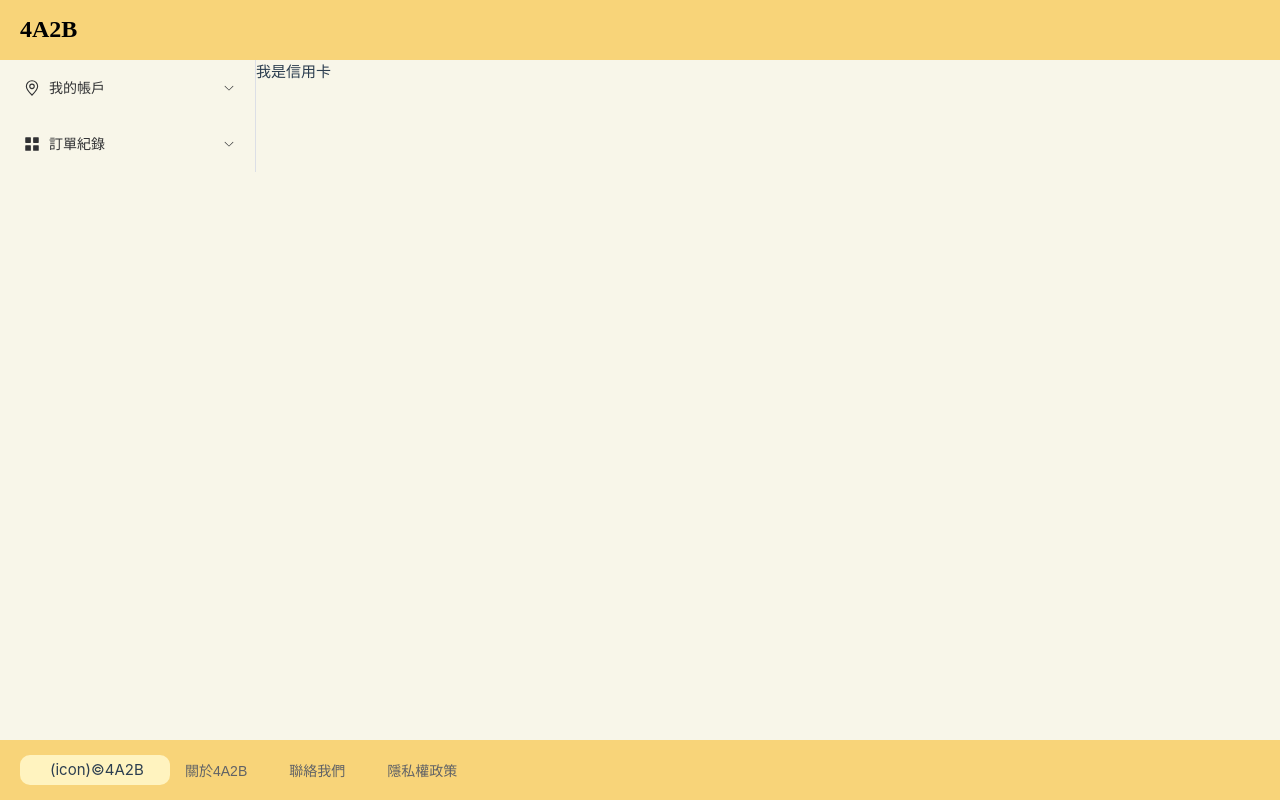
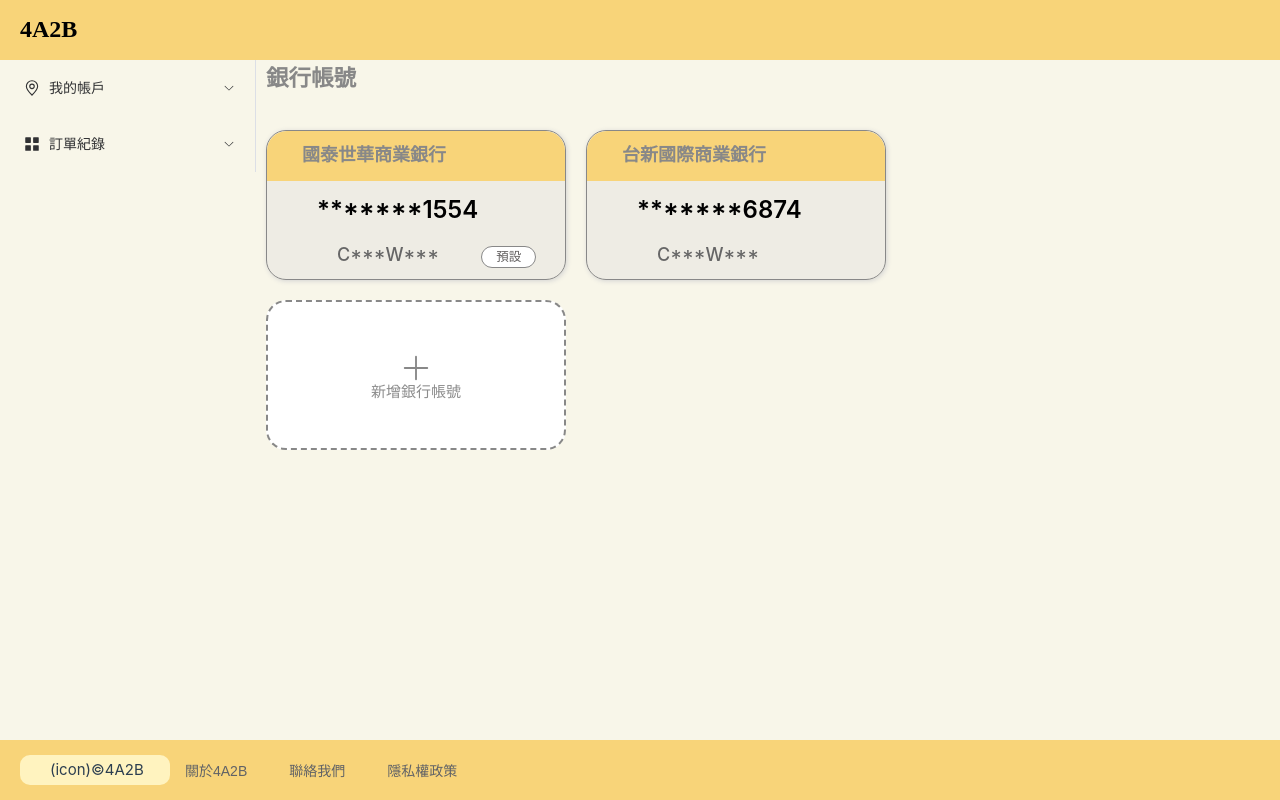
Before and after one commit to whiskyting/member_web, a Vue app: page /creditcard in a window 1280 px wide. Built offline with nearby package versions, Linux system fonts and the light colour scheme.

Commit message:
feat : new creditcard and change petitem

```diff
--- a/src/views/creditcard.vue
+++ b/src/views/creditcard.vue
@@ -1,7 +1,278 @@
 <template>
-    <div class="">
-        我是信用卡
+    <div class="base hw">
+      <header>
+        <h2>銀行帳號</h2>
+      </header>
+      <br />
+      <main>
+        <div class="bankcard-display">
+          <div class="bankcard-area">
+            <div class="bankcard">
+              <div class="card-head">
+                <span class="bankname">國泰世華商業銀行</span>
+              </div>
+              <div class="card-body">
+                <div class="bank-num">*******1554</div>
+                <div class="account-area">
+                  <div class="account-name">C***W***</div>
+                  <div class="default-pos">
+                    <div class="default-mark">預設</div>
+                  </div>
+                </div>
+              </div>
+            </div>
+          </div>
 
+          <div class="bankcard-area">
+            <div class="bankcard">
+              <div class="card-head">
+                <span class="bankname">台新國際商業銀行</span>
+              </div>
+              <div class="card-body">
+                <div class="bank-num">*******6874</div>
+                <div class="account-area">
+                  <div class="account-name">C***W***</div>
+                </div>
+              </div>
+            </div>
+          </div>
+        </div>
+        <div style="padding: 10px">
+          <div class="add-bankcard">
+            <div class="button">
+              <el-button text @click="addBankAccout = true">
+                <el-icon size="30" color="#888"><Plus /></el-icon>
+              </el-button>
+            </div>
+            <div class="create">新增銀行帳號</div>
+          </div>
+        </div>
+      </main>
     </div>
 
+    <el-dialog v-model="addBankAccout" title="新增銀行帳號" width="35%" align-center>
+      <el-form :model="form" hide-required-asterisk="false">
+        <el-form-item
+          label="真實姓名"
+          :label-width="formLabelWidth"
+          prop="name"
+          :rules="[{ required: true, message: '*此欄不能為空' }]"
+        >
+          <el-input v-model="form.name" autocomplete="off" />
+        </el-form-item>
+        <el-form-item
+          label="身分證字號"
+          :label-width="formLabelWidth"
+          prop="id"
+          :rules="[{ required: true, message: '*此欄不能為空' }]"
+        >
+          <el-input v-model="form.id" autocomplete="off" />
+        </el-form-item>
+        <el-form-item label="銀行名稱" :label-width="formLabelWidth">
+          <el-select v-model="form.bank" placeholder="請選擇銀行" placement="right-start">
+            <el-scrollbar>
+              <el-option label="中國信託商業銀行" value="822" />
+              <el-option label="中垂郵政股份有限公司" value="700" />
+              <el-option label="臺灣銀行" value="004" />
+              <el-option label="國泰世華商業銀行" value="013" />
+              <el-option label="永豐商業銀行" value="807" />
+              <el-option label="渣打國際商業銀行" value="052" />
+              <el-option label="玉山商業銀行" value="808" />
+              <el-option label="兆豐國際商業銀行" value="017" />
+              <el-option label="匯豐（台灣）商業銀行" value="081" />
+              <el-option label="台北冨邦商業銀行" value="012" />
+              <el-option label="台新國際商業銀行" value="812" />
+              <el-option label="合作金庫商業銀行" value="006" />
+            </el-scrollbar>
+          </el-select>
+        </el-form-item>
+        <el-form-item
+          label="地區"
+          :label-width="formLabelWidth"
+          prop="region"
+          :rules="[{ required: true, message: '*此欄不能為空' }]"
+        >
+          <el-input v-model="form.region" autocomplete="off" />
+        </el-form-item>
+        <el-form-item
+          label="分行名稱"
+          :label-width="formLabelWidth"
+          prop="branch"
+          :rules="[{ required: true, message: '*此欄不能為空' }]"
+        >
+          <el-input v-model="form.branch" autocomplete="off" />
+        </el-form-item>
+        <el-form-item
+          label="銀行戶名"
+          :label-width="formLabelWidth"
+          prop="accountName"
+          :rules="[{ required: true, message: '*此欄不能為空' }]"
+        >
+          <el-input v-model="form.accountName" autocomplete="off" />
+        </el-form-item>
+        <el-form-item
+          label="銀行帳號"
+          :label-width="formLabelWidth"
+          prop="accountNum"
+          :rules="[{ required: true, message: '*此欄不能為空' }]"
+        >
+          <el-input v-model="form.accountNum" autocomplete="off" />
+        </el-form-item>
+        <el-form-item>
+          <span class="statement">
+            * 提醒你，身份證字號/統一編號須與銀行帳號資訊一致，否則可能會影響日後撥款權益
+          </span>
+        </el-form-item>
+      </el-form>
+      <template #footer>
+        <span class="dialog-footer">
+          <el-button @click="addBankAccout = false">取消</el-button>
+          <el-button type="warning" @click="addBankAccout = false"> 新增 </el-button>
+        </span>
+      </template>
+    </el-dialog>
   </template>
+
+  <script lang="ts" setup>
+  import { Plus } from '@element-plus/icons-vue'
+  import { reactive, ref } from 'vue'
+
+  const addBankAccout = ref(false)
+  const formLabelWidth = '140px'
+
+  const form = reactive({
+    name: '',
+    id: '',
+    bank: '',
+    region: '',
+    branch: '',
+    accountName: '',
+    accountNum: ''
+  })
+  </script>
+
+  <style lang="scss" scoped>
+  h2 {
+    color: #888888;
+    font-weight: bolder;
+    padding-left: 10px;
+  }
+
+  .hw {
+    width: 60%;
+    height: 100%;
+    min-width: 600px;
+    min-height: 300px;
+  }
+  .bankcard-display {
+    display: flex;
+  }
+  .create {
+    text-align: center;
+    color: #8c8c8c;
+    line-height: 1;
+    height: 24px;
+  }
+  .button {
+    text-align: center;
+    padding-top: 40px;
+  }
+  .statement {
+    width: 80%;
+    font-size: small;
+    font-weight: 600;
+    color: #888888;
+    line-height: 20px;
+    padding-left: 75px;
+  }
+  .el-select {
+    width: 80%;
+  }
+  .el-input {
+    width: 80%;
+  }
+  .el-scrollbar {
+    height: 300px;
+  }
+  .el-scrollbar ::v-deep .el-scrollbar__wrap {
+    overflow-y: scroll;
+    overflow-x: hidden;
+  }
+
+
+  .bankcard-area {
+  justify-content: center;
+  padding: 10px;
+}
+.bankcard {
+  width: 300px;
+  height: 150px;
+  border-radius: 20px;
+  border: 1px solid #888;
+  background: rgba(217, 217, 217, 0.35);
+  box-shadow: 1px 1px 5px lightgray;
+  cursor: pointer;
+}
+.add-bankcard {
+  width: 300px;
+  height: 150px;
+  border-radius: 20px;
+  border: 2px dashed #888;
+  background: #fff;
+  padding: 10px;
+  cursor: pointer;
+}
+.card-head {
+  border-radius: 20px 20px 0px 0px;
+  background: #f8d479;
+  position: relative;
+  padding: 10px;
+  height: 50px;
+}
+.bankname {
+  color: #888;
+  font-size: large;
+  font-weight: 600;
+  padding-left: 25px;
+}
+.card-body {
+  width: 300;
+  height: 100px;
+}
+.bank-num {
+  height: 50%;
+  color: black;
+  font-size: x-large;
+  font-weight: 600;
+  padding-top: 10px;
+  padding-left: 50px;
+}
+.account-area {
+  height: 50%;
+  display: flex;
+  padding-left: 50px;
+  padding-top: 10px;
+}
+.account-name {
+  width: 150px;
+  color: #666;
+  font-size: large;
+  font-weight: 500;
+  margin-left: 20px;
+}
+.default-pos {
+  text-align: right;
+  width: 120px;
+  padding: 5px;
+  padding-left: 20px;
+}
+.default-mark {
+  width: 55px;
+  border-radius: 20px;
+  border: 1px solid #888;
+  background: #fff;
+  text-align: center;
+  color: #5f5c5c;
+  font-size: smaller;
+}
+  </style>
--- a/src/views/petinformation.vue
+++ b/src/views/petinformation.vue
@@ -34,6 +34,18 @@
             <el-form-item label="姓名">
               <el-input size="small"></el-input>
             </el-form-item>
+            <el-form-item label="類別">
+              <el-select class="m-2" placeholder="Select">
+                <el-option
+                  v-for="item in Species"
+                  :key="item.value"
+                  :label="item.label"
+                  :value="item.value"
+                />
+            </el-select>
+            </el-form-item>
+            <el-form-item label="品種"><el-input size="small"></el-input></el-form-item>
+
             <el-form-item label="個性">
               <el-select class="m-1" placeholder="Select">
                 <el-option
@@ -44,19 +56,9 @@
                 />
               </el-select>
             </el-form-item>
-            <el-form-item label="種類">
-              <el-select class="m-2" placeholder="Select">
-                <el-option
-                  v-for="item in Species"
-                  :key="item.value"
-                  :label="item.label"
-                  :value="item.value"
-                />
-              </el-select>
-            </el-form-item>
-            <el-form-item label="類別"></el-form-item>
-            <el-form-item label="年紀"></el-form-item>
-            <el-form-item label="品種"></el-form-item>
+            <el-form-item label="年紀"><el-input size="small"></el-input></el-form-item>
+            <el-form-item label="晶片號碼"><el-input size="small"></el-input></el-form-item>
+
           </el-form>
         </el-tab-pane>
       </el-tabs>
```
